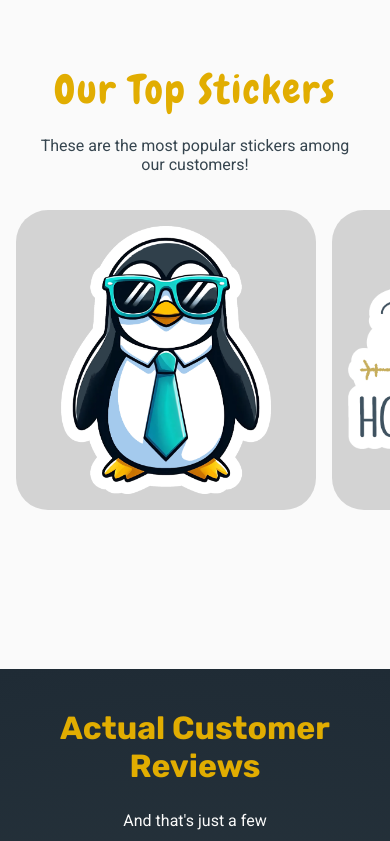
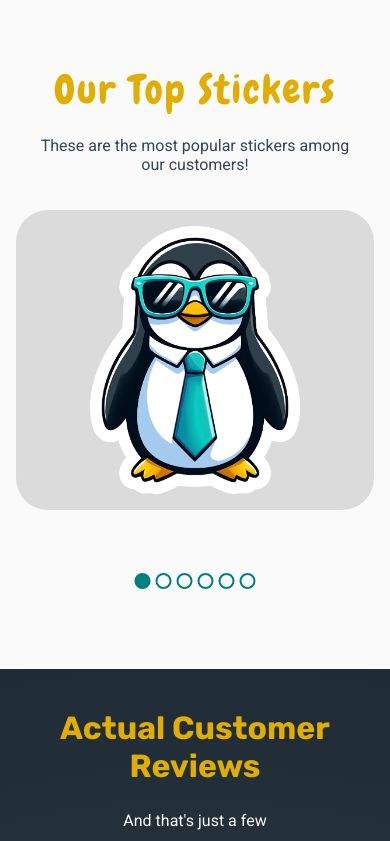
Before and after one commit to Nathan-Boquiren/homeschoolnation.com, a plain HTML site: page index.html in a window 390 px wide. Shown: the part 3631-4472 px from the top of the page. Drawn offline with nearby package versions, Linux system fonts and the light colour scheme.

Commit message:
responsive design on slider

```diff
--- a/index.html
+++ b/index.html
@@ -117,7 +117,6 @@
 
             <div id="images-container">
 
-                <div class="card-wrapper">
                 <div class="img-card" id="img-1">
                     <img src="imgs/product-imgs/product-img(2).png" alt="product">
                 </div>
@@ -127,10 +126,6 @@
                 <div class="img-card" id="img-3">
                     <img src="imgs/product-imgs/product-img(4).png" alt="product">
                 </div>
-
-                </div>
-
-                <div class="card-wrapper">
                 <div class="img-card" id="img-4">
                     <img src="imgs/product-imgs/product-img(5).png" alt="product">
                 </div>
@@ -140,15 +135,18 @@
                 <div class="img-card" id="img-6">
                     <img src="imgs/product-imgs/product-img(7).png" alt="product">
                 </div>
-                </div>
-
-                <!-- <span class="material-symbols-rounded arrow" id="prev">arrow_left</span>
-                <span class="material-symbols-rounded arrow" id="next">arrow_right</span> -->
 
             </div>
             <div class="slider-nav-wrapper">
                 <button id="first-set" class="active"></button>
                 <button id="second-set"></button>
+
+                <button class="dot-btn active" data-target="1"></button>
+                <button class="dot-btn" data-target="2"></button>
+                <button class="dot-btn" data-target="3"></button>
+                <button class="dot-btn" data-target="4"></button>
+                <button class="dot-btn" data-target="5"></button>
+                <button class="dot-btn" data-target="6"></button>
             </div>
 
         </section>
--- a/scripts/script.js
+++ b/scripts/script.js
@@ -5,6 +5,7 @@ let cl = console.log;
 // Product gallery image carousel
 const firstBtn = document.getElementById("first-set");
 const secondBtn = document.getElementById("second-set");
+const dotBtns = document.querySelectorAll(".dot-btn");
 const slider = document.getElementById("images-container");
 
 function scrollToPosition(position) {
@@ -12,6 +13,7 @@ function scrollToPosition(position) {
   slider.scrollTo({ left: position * scrollAmount, behavior: "smooth" });
 }
 
+// desktop view
 firstBtn.addEventListener("click", () => {
   scrollToPosition(0);
   secondBtn.classList.remove("active");
@@ -21,6 +23,21 @@ secondBtn.addEventListener("click", () => {
   scrollToPosition(1);
   firstBtn.classList.remove("active");
   secondBtn.classList.add("active");
+});
+
+// mobile view
+dotBtns.forEach((btn) => {
+  btn.addEventListener("click", function () {
+    dotBtns.forEach((btn) => btn.classList.remove("active"));
+    this.classList.add("active");
+    const targetNum = this.dataset.target;
+    const targetElement = document.getElementById(`img-${targetNum}`);
+
+    slider.scrollTo({
+      left: targetElement.offsetLeft,
+      behavior: "smooth",
+    });
+  });
 });
 
 // const imageContainer = document.getElementById("images-container");
--- a/styles/style.css
+++ b/styles/style.css
@@ -381,39 +381,6 @@ section#features {
     padding-top: 80px;
 }
 
-/* section#features .image-container {
-    position: absolute;
-    display: flex;
-    flex-direction: column;
-    gap: 100px;
-    z-index: -10;
-}
-
-section#features .image-container img {
-    width: 300px;
-    filter: drop-shadow(5px 5px 5px rgba(0, 0, 0, 0.2));
-}
-
-section#features .image-container:nth-child(1) {
-    left: 50px;
-    animation: scrollAnimation 45s linear infinite alternate;
-}
-
-section#features .image-container:nth-child(2) {
-    right: 50px;
-    animation: scrollAnimation 45s linear infinite alternate;
-}
-
-@keyframes scrollAnimation {
-    from {
-        bottom: 100%;
-    }
-
-    to {
-        bottom: 0;
-    }
-} */
-
 section#features .headline {
     text-align: center;
 }
@@ -620,6 +587,7 @@ section#product-gallery {
 
 section#product-gallery .headline {
     margin-top: 50px;
+    text-align: center;
 }
 
 section#product-gallery p {
@@ -645,27 +613,22 @@ section#product-gallery p {
     display: none;
 }
 
-.card-wrapper {
-    display: flex;
-    scroll-snap-align: start;
-    gap: 1rem;
-}
-
 .img-card {
     width: 33.33%;
+    min-width: 300px;
     aspect-ratio: 1;
     display: flex;
     align-items: center;
     justify-content: center;
     border-radius: 2rem;
     padding: 1rem;
-    background-color: lightgrey;
+    background-color: rgb(219, 219, 219);
+    scroll-snap-align: center;
 }
 
 .img-card img {
     width: 100%;
     height: 100%;
-    scroll-snap-align: center;
     object-fit: contain;
 }
 
@@ -697,7 +660,17 @@ section#product-gallery p {
     background-color: var(--teal);
 }
 
-@media (max-width:768px) {
+/* mobile nav bot btns */
+
+.dot-btn {
+    width: 10px;
+    aspect-ratio: 1;
+    border-radius: 50%;
+    background-color: var(--teal);
+    display: none;
+}
+
+@media (max-width: 768px) {
     section#product-gallery {
         gap: 0;
     }
@@ -711,16 +684,32 @@ section#product-gallery p {
         margin-bottom: 1rem;
     }
 
-    .slider-nav-wrapper {
+    #first-set, #second-set {
         display: none;
     }
 
-    .card-wrapper:nth-child(1) {
-        margin-left: 1rem;
+    #images-container {
+        padding: 0 1rem;
+    }
+}
+
+@media (max-width: 425px) {
+    .img-card {
+        min-width: 100%;
     }
 
-    .card-wrapper:nth-child(2) {
-        margin-right: 1rem;
+    .img-card img {
+        max-width: 15rem;
+    }
+
+    .slider-nav-wrapper {
+        bottom: 5rem;
+    }
+
+    button.dot-btn {
+        display: block;
+        width: 1rem;
+        height: 1rem;
     }
 }
 
```
Lines whose indentation alone changed are shown as unchanged.
